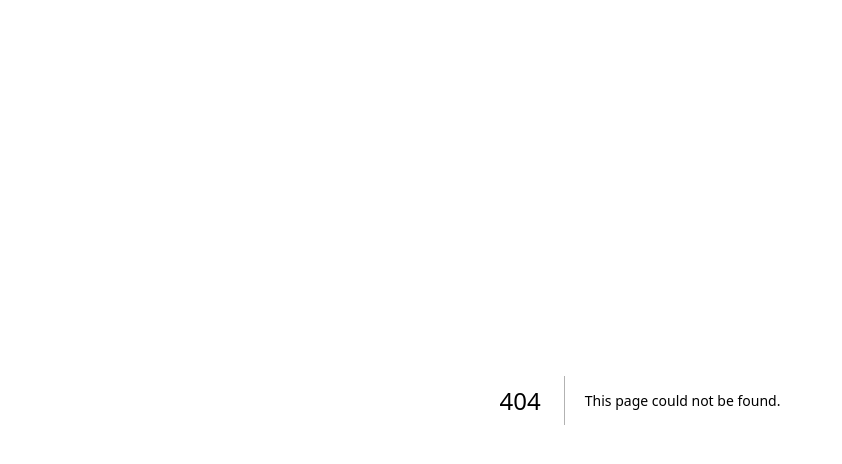
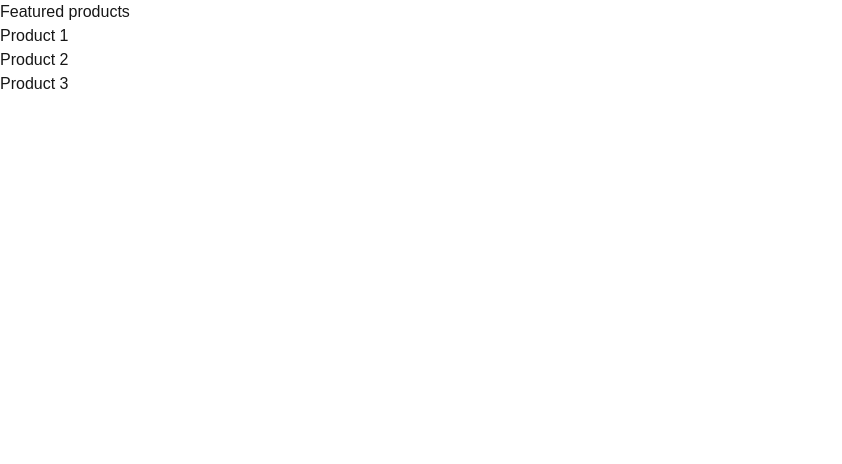
Before and after one commit to Shinia-Gupta/NextJS_RenderingDemo, a Next.js app: page /products in a window 1280 px wide. Before the commit this address had no page. Shown: the top 464 px of the page, without its empty margins (0-842 px from the left). Built offline with nearby package versions, Linux system fonts and the light colour scheme.

Commit message:
generateStaticParams method and dynamic params

```diff
--- /dev/null
+++ b/src/app/products/[id]/page.tsx
@@ -0,0 +1,23 @@
+//stop the default behavior of prerendering the pages that do not exist in the getStaticParams() method
+
+export const dynamicParams = false;
+
+export async function generateStaticParams() {
+return [
+    { id: '1' },
+    { id: '2' },
+    { id: '3' },
+];
+}
+
+export default async function ProductPage({ params }: { params: Promise<{ id: string }> }) {
+const { id } = await params;
+
+return(
+    <>
+    <h1>Product Detail Page</h1>
+    <p>Product ID: {id} rendered at {new Date().toLocaleTimeString()}</p>
+    </>
+)
+
+}
--- /dev/null
+++ b/src/app/products/page.tsx
@@ -0,0 +1,16 @@
+import Link from "next/link";
+
+export default function ProductsPage() {
+
+return(
+    <>
+    <h1>Featured products</h1>
+    <Link href="/products/1">Product 1</Link>
+    <br />
+    <Link href="/products/2">Product 2</Link>
+    <br />
+    <Link href="/products/3">Product 3</Link>
+    </>
+)
+
+}
```
